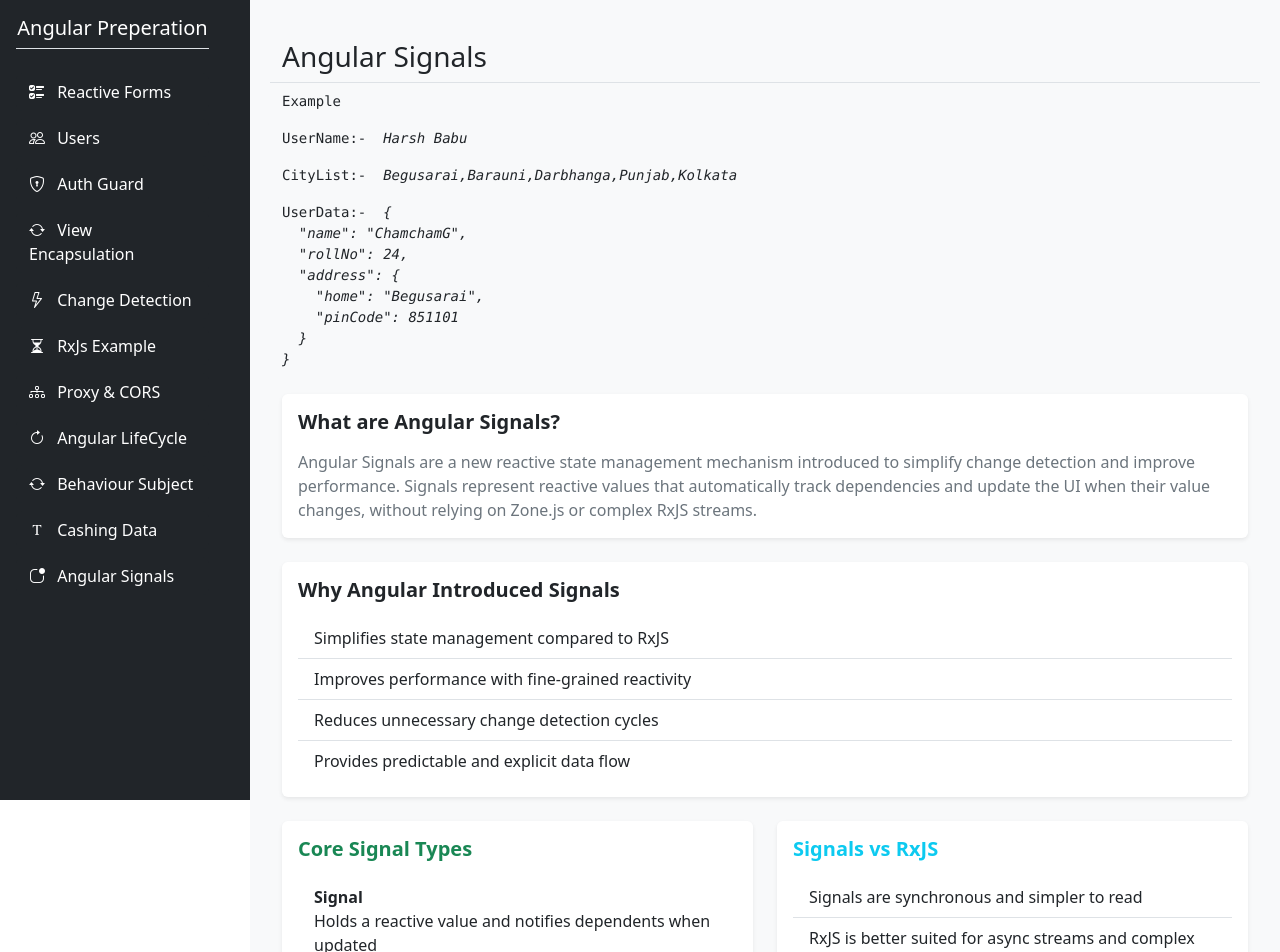
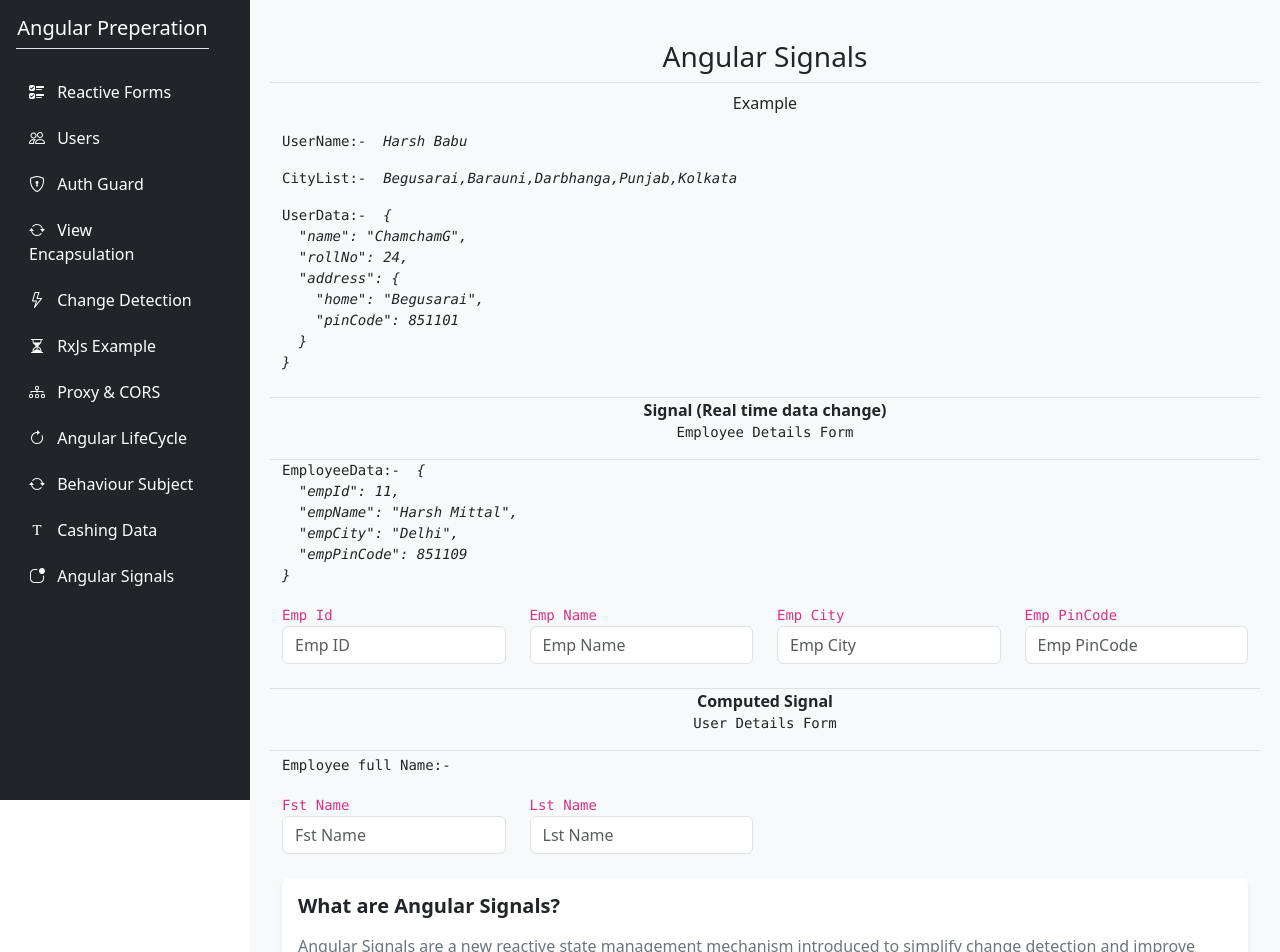
Before and after one commit to Rajeevkumar69/custom-Angular-Interview-Preparation, an Angular app: page /signals in a window 1280 px wide. Shown: the top 952 px of the page. Built offline with nearby package versions, Linux system fonts and the light colour scheme; no server answers.

Commit message:
Implemented Angular Signals

```diff
--- a/src/app/layouts/components/signals/signals.component.html
+++ b/src/app/layouts/components/signals/signals.component.html
@@ -1,12 +1,12 @@
 <div class="container-fluid px-2 py-3">
      <div class="row border-bottom">
-          <div class="col-12 col-md-12">
+          <div class="col-12 col-md-12 text-center">
                <h3>Angular Signals</h3>
           </div>
      </div>
      <div class="row mt-2">
-          <div class="col-12 col-md-12">
-               <pre>Example</pre>
+          <div class="col-12 col-md-12 text-center">
+               <p>Example</p>
           </div>
           <div class="col-12 col-md-12">
                <pre>UserName:- <em> {{userName()}} </em></pre>
@@ -16,6 +16,69 @@
                <pre>UserData:- <em> {{userData() | json}} </em></pre>
           </div>
      </div>
+
+     <div class="row mt-2">
+          <div class="col-12 col-md-12 text-center border-top border-bottom">
+               <strong class="pt-1">Signal (Real time data change)</strong>
+               <pre>Employee Details Form</pre>
+          </div>
+          <div class="col-12 col-md-12">
+               <pre>EmployeeData:- <em> {{employeeData() | json }} </em> </pre>
+          </div>
+          <div class="col-3 col-md-3">
+               <div class="mb-3">
+                    <code class="form-label">Emp Id</code>
+                    <input type="text" (input)="changeEmpFormValue($event, 'empId')" maxlength="3" class="form-control"
+                         placeholder="Emp ID" />
+               </div>
+          </div>
+          <div class="col-3 col-md-3">
+               <div class="mb-3">
+                    <code class="form-label">Emp Name</code>
+                    <input type="text" class="form-control" (input)="changeEmpFormValue($event, 'empName')"
+                         maxlength="30" placeholder="Emp Name" />
+               </div>
+          </div>
+          <div class="col-3 col-md-3">
+               <div class="mb-3">
+                    <code class="form-label">Emp City</code>
+                    <input type="text" class="form-control" (input)="changeEmpFormValue($event, 'empCity')"
+                         placeholder="Emp City" />
+               </div>
+          </div>
+          <div class="col-3 col-md-3">
+               <div class="mb-3">
+                    <code class="form-label">Emp PinCode</code>
+                    <input type="text" class="form-control" (input)="changeEmpFormValue($event, 'empPinCode')"
+                         maxlength="6" placeholder="Emp PinCode" />
+               </div>
+          </div>
+     </div>
+
+     <div class="row mt-2">
+          <div class="col-12 col-md-12 text-center border-top border-bottom">
+               <strong class="pt-1">Computed Signal</strong>
+               <pre>User Details Form</pre>
+          </div>
+          <div class="col-12 col-md-12 pt-1">
+               <pre>Employee full Name:- <em> {{fullName()}} </em> </pre>
+          </div>
+          <div class="col-3 col-md-3">
+               <div class="mb-3">
+                    <code class="form-label">Fst Name</code>
+                    <input type="text" (input)="computedUserName($event, 'fstName')" maxlength="20" class="form-control"
+                         placeholder="Fst Name" />
+               </div>
+          </div>
+          <div class="col-3 col-md-3">
+               <div class="mb-3">
+                    <code class="form-label">Lst Name</code>
+                    <input type="text" class="form-control" (input)="computedUserName($event, 'lstName')" maxlength="30"
+                         placeholder="Lst Name" />
+               </div>
+          </div>
+     </div>
+
      <div class="row mt-2">
           <div class="col-12 col-md-12">
                <div class="card shadow-sm border-0 mb-4">
--- a/src/app/layouts/components/signals/signals.component.ts
+++ b/src/app/layouts/components/signals/signals.component.ts
@@ -1,4 +1,6 @@
-import { Component, OnInit, signal, Signal, WritableSignal } from '@angular/core';
+import { Component, computed, effect, OnInit, signal, Signal, WritableSignal } from '@angular/core';
+import { ApiService } from '../../../shared/services/api.service';
+import { toSignal } from '@angular/core/rxjs-interop';
 
 @Component({
      selector: 'app-signals',
@@ -19,16 +21,56 @@ export class SignalsComponent implements OnInit {
           }
      })
 
+     public employeeData = signal({
+          empId: 11,
+          empName: 'Harsh Mittal',
+          empCity: 'Delhi',
+          empPinCode: 851109
+     })
 
-     constructor() {
+     public fstName = signal('');
+     public lstName = signal('');
+     public fullName = computed(() => {
+          return `${this.fstName()} ${this.lstName()}`;
+     });
+
+
+     constructor(
+          private apiService: ApiService
+     ) {
           this.userName.set('Harsh Babu');
           // this.userNickName.set('Rajeev Kumar Gupta'); // we can't do this bcz we defined the signal as type Signal So either we need to define the signal type as :Writable<string> or we need to create a signal without defined data-type
-          this.cityList.update((oldValue)=> [...oldValue, 'Punjab', 'Kolkata']);
+          this.cityList.update((oldValue) => [...oldValue, 'Punjab', 'Kolkata']);
+
+          // Effect used for some logic perform on real time (during changing the form value we want some performance)
+          effect(() => {
+               console.log(`Effect ${this.fstName()}`);
+          });
+
+          // toSignal
+          const userData = toSignal(
+               this.apiService.getUserData(),
+               { initialValue: {} }
+          );
+          setTimeout(() => {
+               console.log(userData());
+          }, 5000);
      }
 
      ngOnInit(): void {
-
      }
 
+     public changeEmpFormValue(event: any, keyName: string) {
+          let value = event.target?.value;
+          this.employeeData.update((oldObj) => ({ ...oldObj, [keyName]: value }))
+     }
 
+     public computedUserName(event: Event, field: string) {
+          const value = (event.target as HTMLInputElement).value;
+          if (field === 'fstName') {
+               this.fstName.set(value);
+          } else {
+               this.lstName.set(value);
+          }
+     }
 }
```
Also changed, not shown: 1 other file (tests, documents, lock files or other folders).
